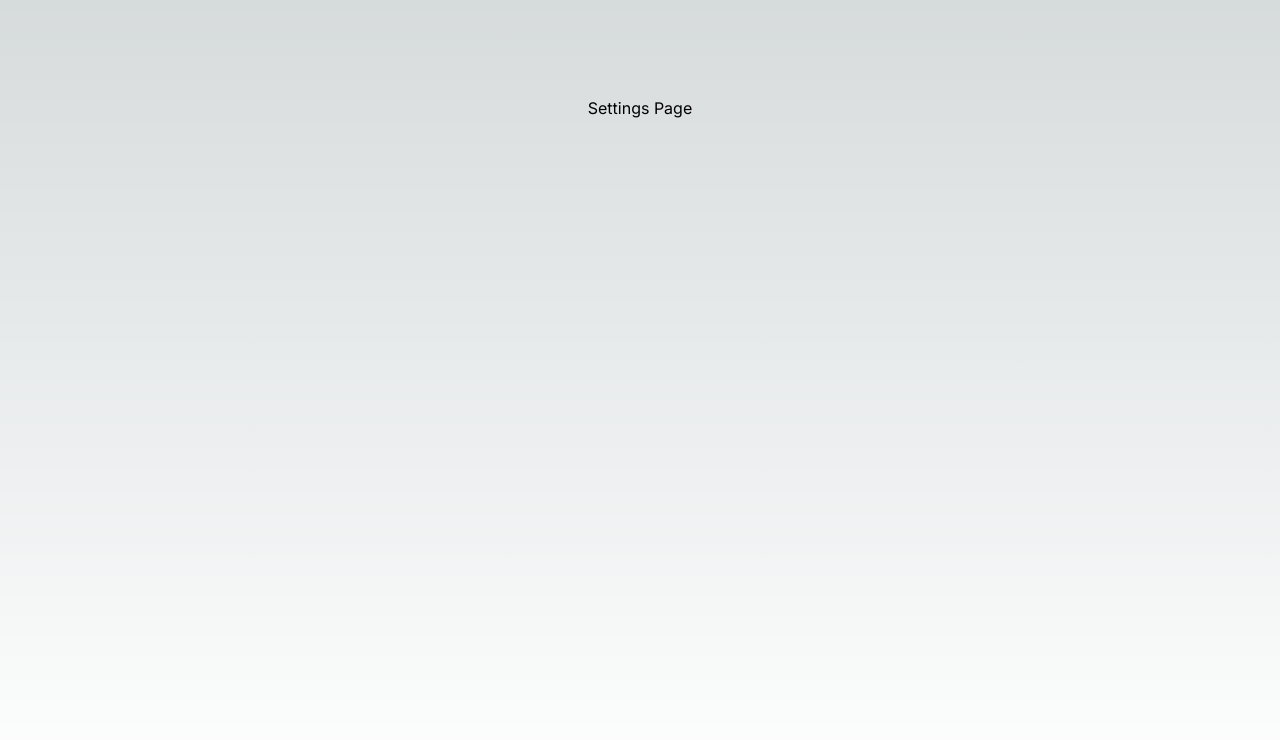
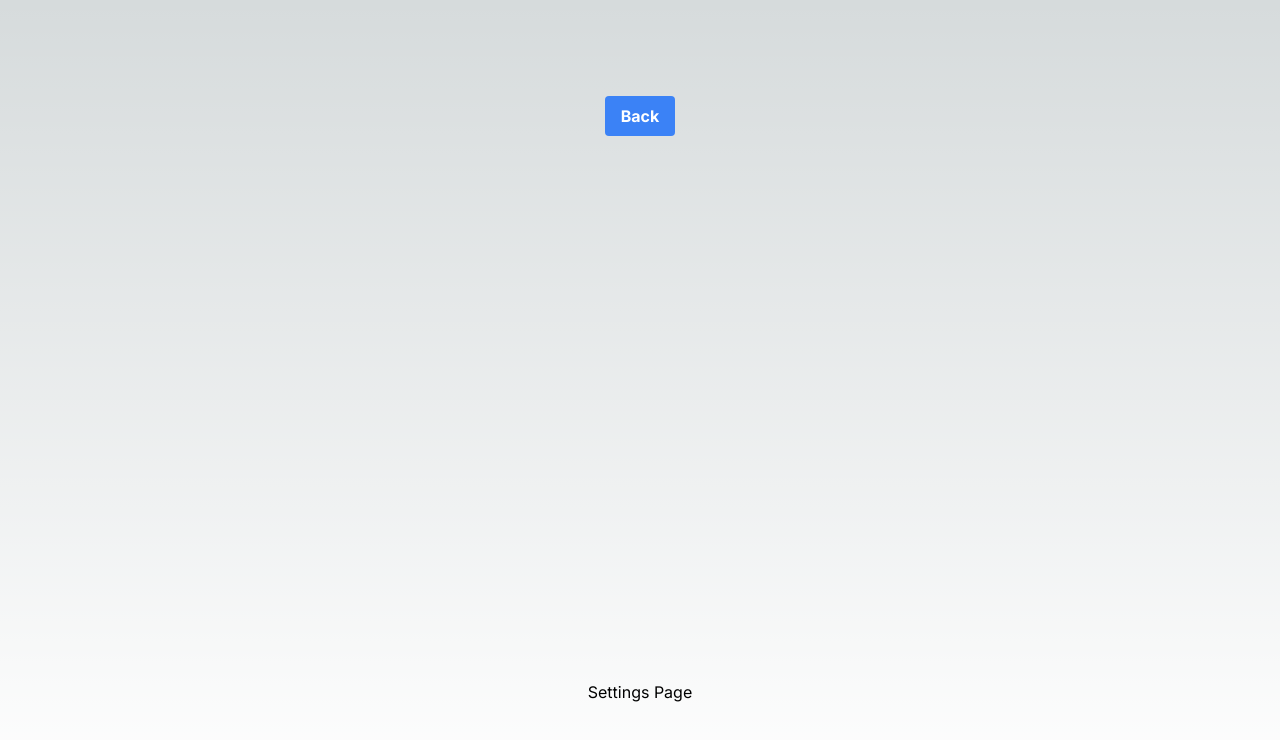
Before and after one commit to vimal336/nextjs, a Next.js app in the folder nextjs-project/: page /dashboard/settings in a window 1280 px wide. Shown: the top 740 px of the page. Built offline with nearby package versions, Linux system fonts and the light colour scheme.

Commit message:
app router in next js

```diff
--- a/nextjs-project/src/app/dashboard/settings/page.js
+++ b/nextjs-project/src/app/dashboard/settings/page.js
@@ -1,11 +1,20 @@
+"use client"
 import Image from "next/image";
+import { useRouter } from "next/navigation";
 
 export default function Settings() {
+  const router = useRouter();
+
+  const back = () => {
+    router.push('/dashboard');
+  }
+
   return (
     <main className="flex min-h-screen flex-col items-center justify-between p-24">
-
-<h1>Settings Page</h1>
-
+      <button onClick={back} className="bg-blue-500 rounded text-white font-bold py-2 px-2 px-4 ">
+        Back
+      </button>
+      <h1>Settings Page</h1>
     </main>
   );
 }
--- a/nextjs-project/src/app/page.js
+++ b/nextjs-project/src/app/page.js
@@ -4,7 +4,10 @@
 export default function Home() {
   return (
     <main className="flex min-h-screen flex-col items-center justify-between p-24">
+      <button className="bg-blue-500 rounded text-white font-bold py-2 px-2 px-4 ">Back</button>
       <h1>Next JS Project</h1>
+      <button>Back</button>
+      <Link className="text-blue-600" href="/">Home</Link>
       <Link className="text-blue-600" href="/dashboard">Dashboard</Link>
       <Link className="text-blue-600" href="/dashboard/settings">Settings</Link>
     </main>
```
